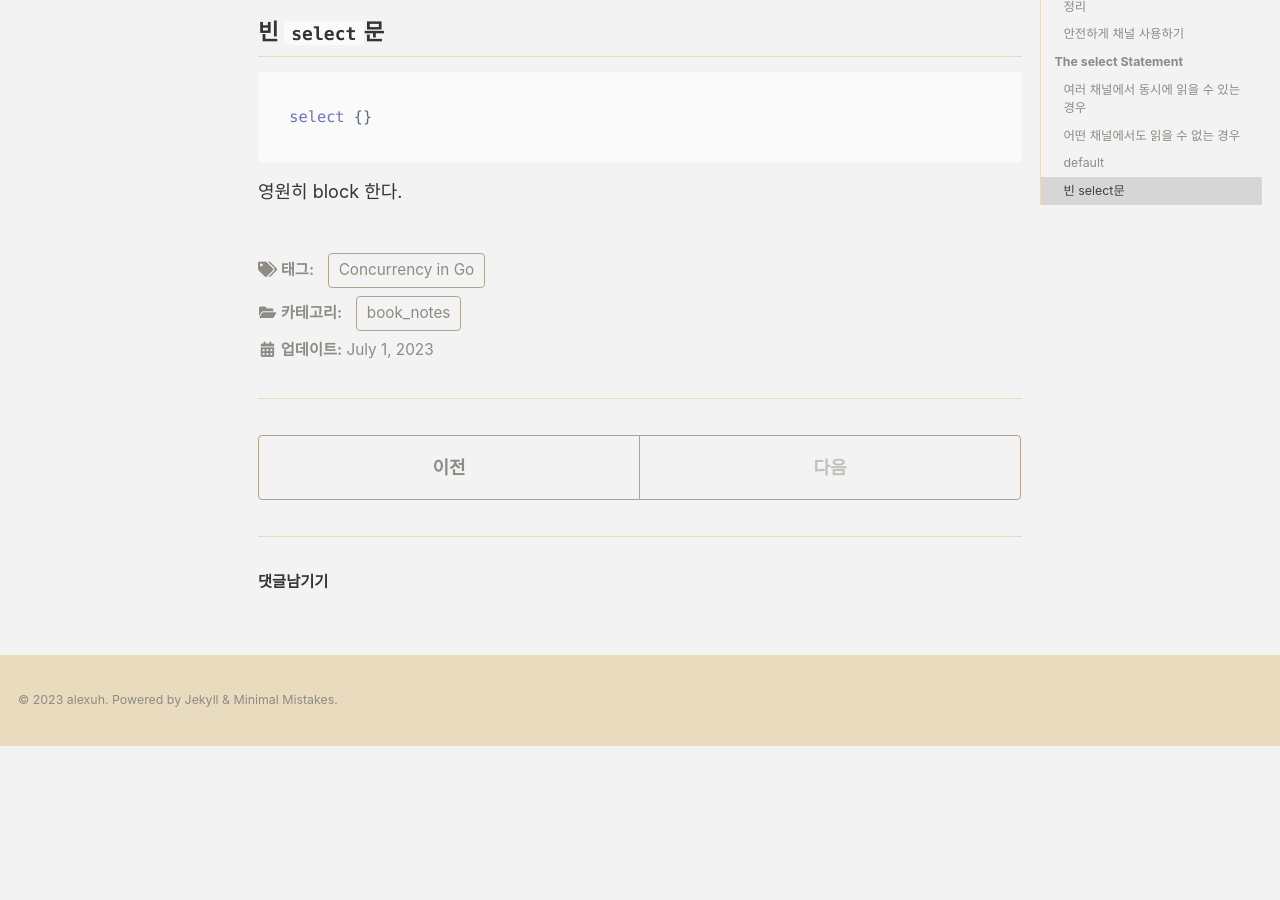
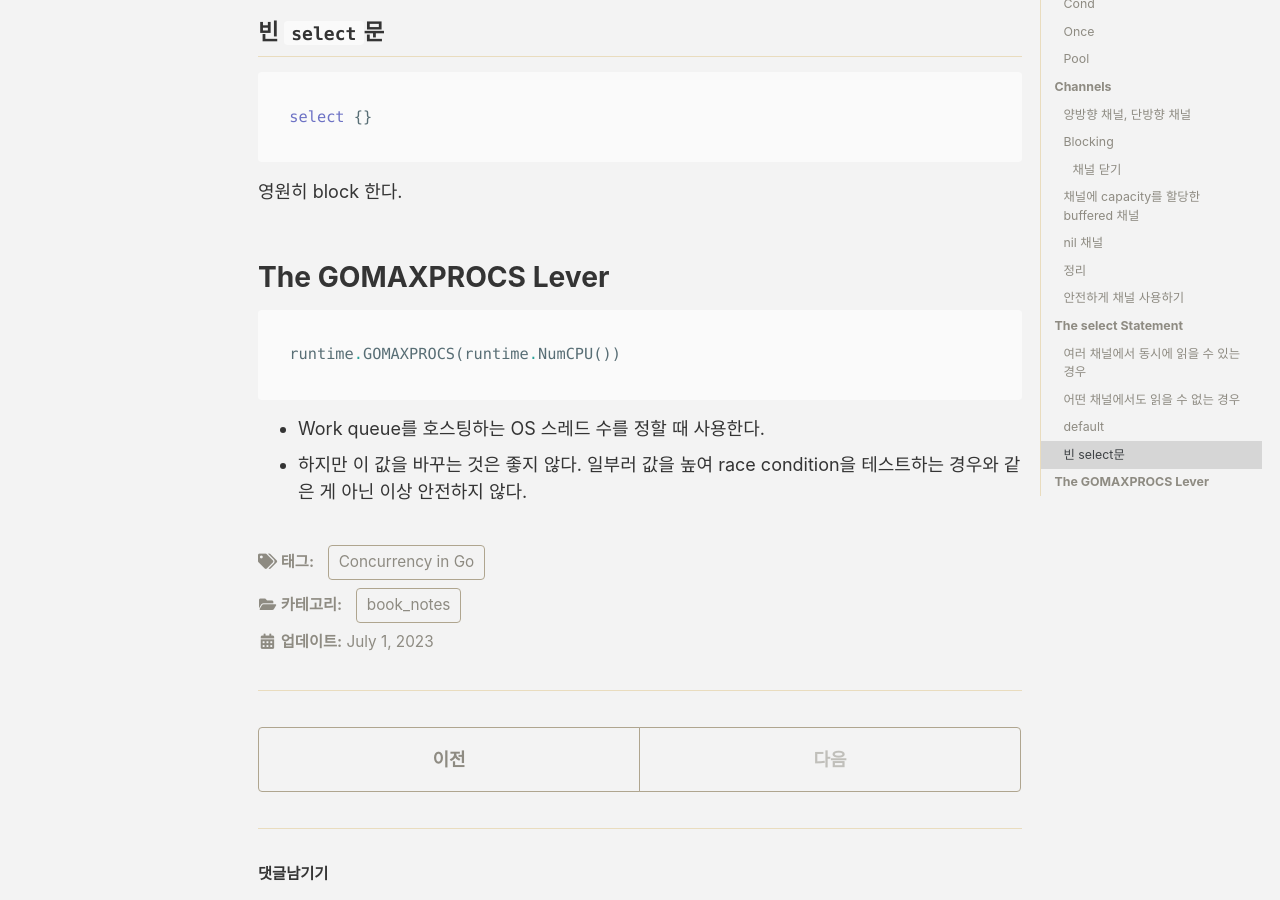
Before and after one commit to alexuhn/alexuhn.github.io-old, a Jekyll site: the page built from _posts/book_notes/Concurrency_in_Go/2023-07-01-CHAPTER-3-Go’s-Concurrency-Building-Blocks.md, in a window 1280 px wide and 900 px high, scrolled down 17358 px. Built offline with Jekyll 4.4.1, drawn with Linux system fonts in a browser that asks for light colours; cached includes are drawn as plain includes; some web fonts are replaced; comment, search, counter and statistics services are not loaded; before the commit the page ends 18104 px from its top, so only the background shows below that.

Commit message:
Update 2023-07-01-CHAPTER-3-Go’s-Concurrency-Building-Blocks.md

````diff
--- a/_posts/book_notes/Concurrency_in_Go/2023-07-01-CHAPTER-3-Go’s-Concurrency-Building-Blocks.md
+++ b/_posts/book_notes/Concurrency_in_Go/2023-07-01-CHAPTER-3-Go’s-Concurrency-Building-Blocks.md
@@ -621,3 +621,13 @@ select {}
 ```
 
 영원히 block 한다.
+
+
+# The GOMAXPROCS Lever
+
+```go
+runtime.GOMAXPROCS(runtime.NumCPU())
+```
+
+- Work queue를 호스팅하는 OS 스레드 수를 정할 때 사용한다.
+- 하지만 이 값을 바꾸는 것은 좋지 않다. 일부러 값을 높여 race condition을 테스트하는 경우와 같은 게 아닌 이상 안전하지 않다.
````
